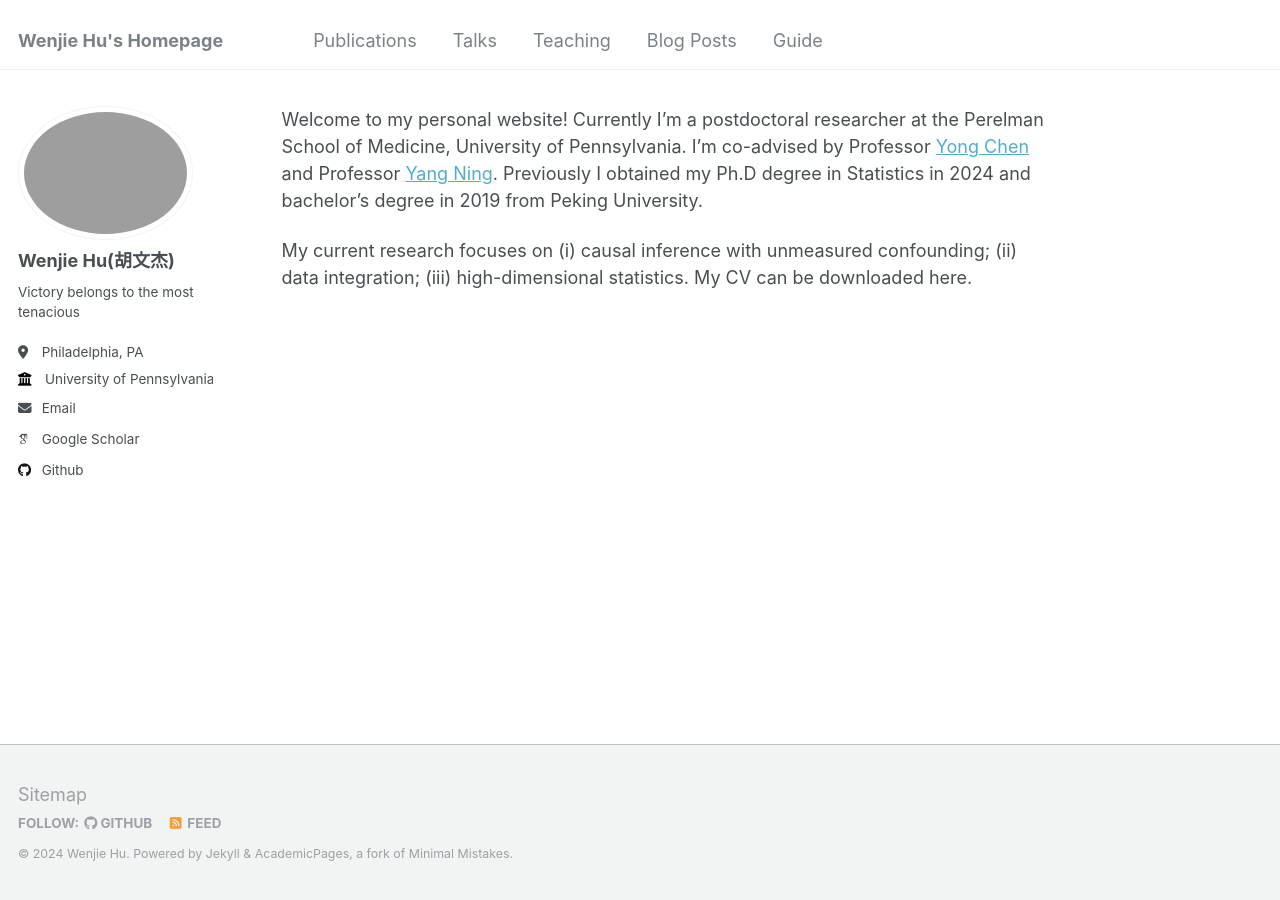
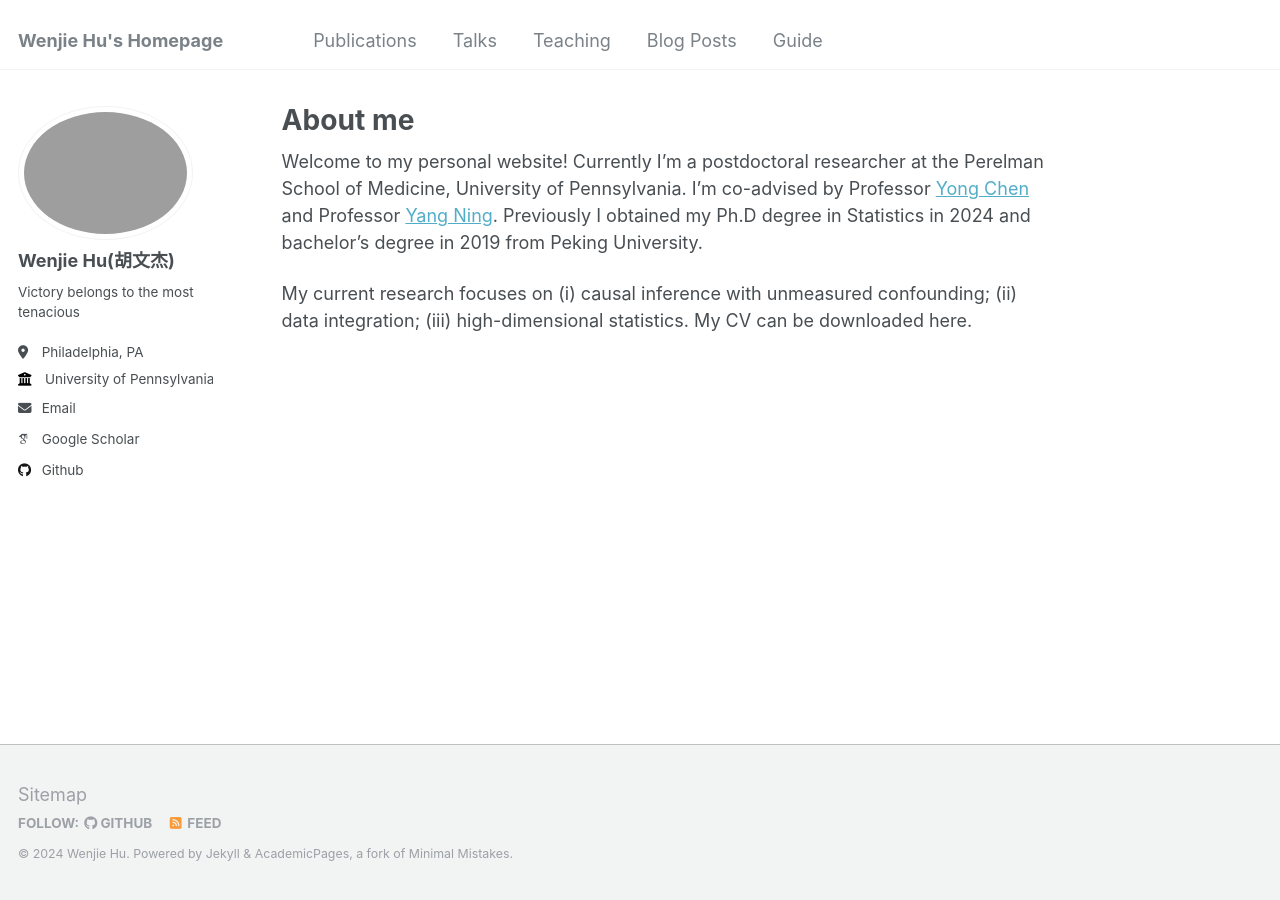
Before and after one commit to hwj0828/hwj0828.github.io, a Jekyll site: the page built from _pages/about.md, in a window 1280 px wide. Built offline with Jekyll 4.4.1, drawn with Linux system fonts in a browser that asks for light colours; some web fonts are replaced.

Commit message:
Update single.html

```diff
--- a/_layouts/single.html
+++ b/_layouts/single.html
@@ -26,13 +26,13 @@
     <div class="page__inner-wrap">
       {% unless page.header.overlay_color or page.header.overlay_image %}
         <header>
-<!--           {% if page.title %}<h1 class="page__title" itemprop="headline">{{ page.title | markdownify | remove: "<p>" | remove: "</p>" }}</h1>{% endif %}
+          {% if page.title %}<h1 class="page__title" itemprop="headline">{{ page.title | markdownify | remove: "<p>" | remove: "</p>" }}</h1>{% endif %}
           {% if page.read_time %}
             <p class="page__meta"><i class="fa fa-clock-o" aria-hidden="true"></i> {% include read-time.html %}</p>
           {% endif %}
         {% if page.modified %}
           <p class="page__date"><strong><i class="fa fa-fw fa-calendar" aria-hidden="true"></i> {{ site.data.ui-text[site.locale].date_label | default: "Published:" }}</strong> <time datetime="{{ page.modified | date: "%Y-%m-%d" }}">{{ page.modified | date: "%B %d, %Y" }}</time></p>
-        {% endif %} -->
+        {% endif %}
 
 <!--         {% if page.collection == 'teaching' %}
           <p> {{ page.type }}, <i>{{ page.venue }}</i>, {{ page.date | default: "1900-01-01" | date: "%Y" }} </p>
```
